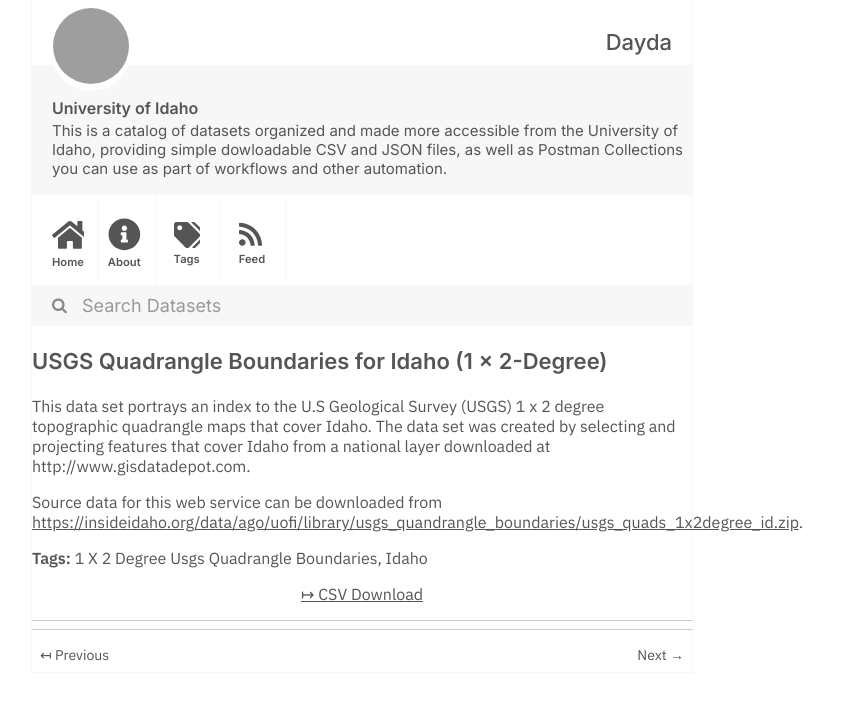
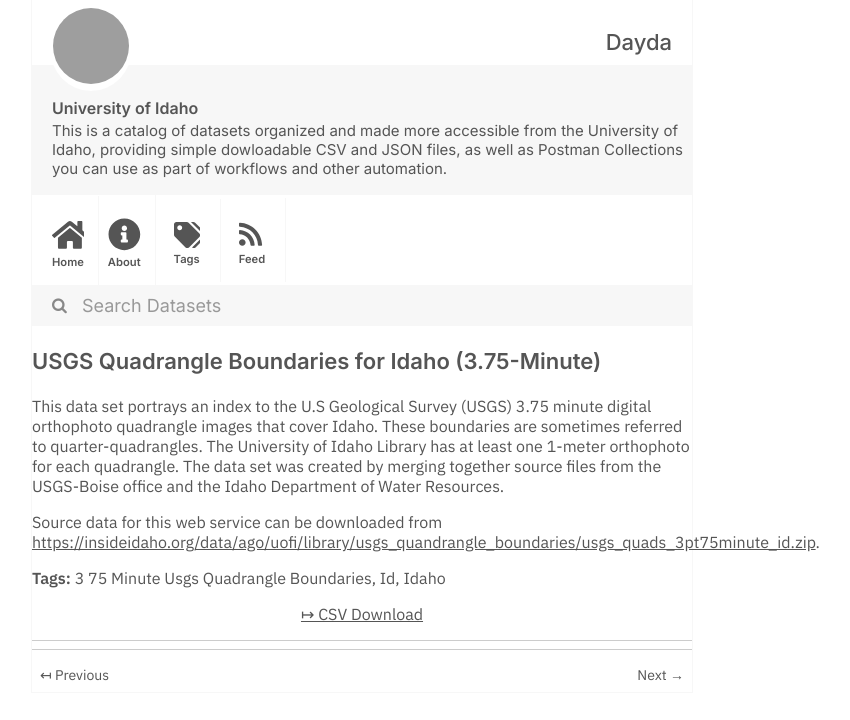
Before and after one commit to dayda-entities/university-of-idaho, a Jekyll site: the page built from _posts/2020-11-30-usgs-quadrangle-boundaries-for.md, in a window 1280 px wide, cut to the strip 0-720 px from the top of the page. Shown: the whole strip, without its empty margins (278-1128 px from the left). Built offline with Jekyll 4.4.1, drawn with Linux system fonts in a browser that asks for light colours; grey boxes are pictures that could not be loaded.

Commit message:
Publish Data

```diff
--- a/_posts/2020-11-30-usgs-quadrangle-boundaries-for.md
+++ b/_posts/2020-11-30-usgs-quadrangle-boundaries-for.md
@@ -1,17 +1,18 @@
 ---
-title: USGS Quadrangle Boundaries for Idaho (1 x 2-Degree)
-created: '2020-11-30T02:55:19.020345'
-modified: '2020-11-30T02:55:19.020356'
+title: USGS Quadrangle Boundaries for Idaho (3.75-Minute)
+created: '2020-11-30T02:55:15.669893'
+modified: '2020-11-30T02:55:15.669903'
 state: active
 type: dataset
 tags:
-  - 1 X 2 Degree Usgs Quadrangle Boundaries
+  - 3 75 Minute Usgs Quadrangle Boundaries
+  - Id
   - Idaho
 groups: []
 csv_url: >-
-  https://geocatalog-uidaho.hub.arcgis.com/datasets/b2c2a6c4088140d49887d01e908d6549_0.csv?outSR=%7B%22latestWkid%22%3A3857%2C%22wkid%22%3A102100%7D
+  https://geocatalog-uidaho.hub.arcgis.com/datasets/74280f66c7174f78987c45c4507322b6_0.csv?outSR=%7B%22latestWkid%22%3A3857%2C%22wkid%22%3A102100%7D
 json_url: ''
 layout: post
 
 ---
-<div style='text-align:Left;'><div><div><p><span>This data set portrays an index to the U.S Geological Survey (USGS) 1 x 2 degree topographic quadrangle maps that cover Idaho. The data set was created by selecting and projecting features that cover Idaho from a national layer downloaded at http://www.gisdatadepot.com.</span></p><p><span>Source data for this web service can be downloaded from <a href='https://insideidaho.org/data/ago/uofi/library/usgs_quandrangle_boundaries/usgs_quads_1x2degree_id.zip' rel='nofollow ugc' target='_blank'>https://insideidaho.org/data/ago/uofi/library/usgs_quandrangle_boundaries/usgs_quads_1x2degree_id.zip</a>.<br /></span></p></div></div></div>
+<div style='text-align:Left;'><div><div><p><span>This data set portrays an index to the U.S Geological Survey (USGS) 3.75 minute digital orthophoto quadrangle images that cover Idaho. These boundaries are sometimes referred to quarter-quadrangles. The University of Idaho Library has at least one 1-meter orthophoto for each quadrangle. The data set was created by merging together source files from the USGS-Boise office and the Idaho Department of Water Resources.</span></p><p><span>Source data for this web service can be downloaded from <a href='https://insideidaho.org/data/ago/uofi/library/usgs_quandrangle_boundaries/usgs_quads_3pt75minute_id.zip' rel='nofollow ugc' target='_blank'>https://insideidaho.org/data/ago/uofi/library/usgs_quandrangle_boundaries/usgs_quads_3pt75minute_id.zip</a>.<br /></span></p></div></div></div>
```
